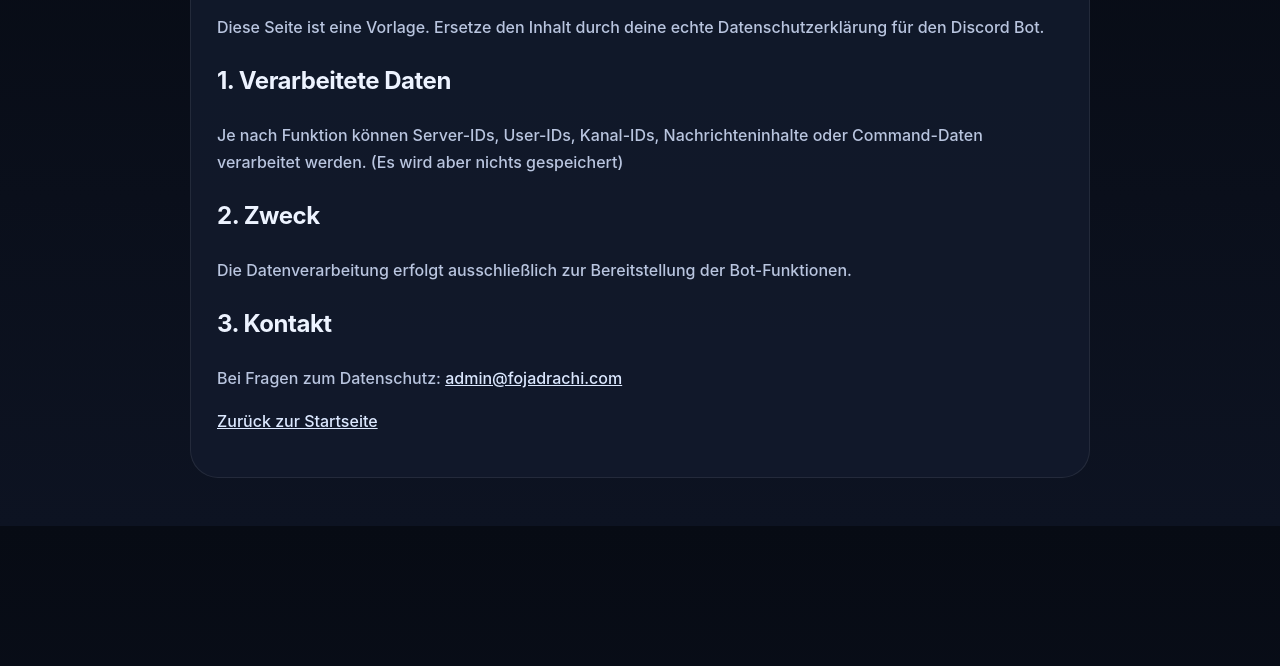
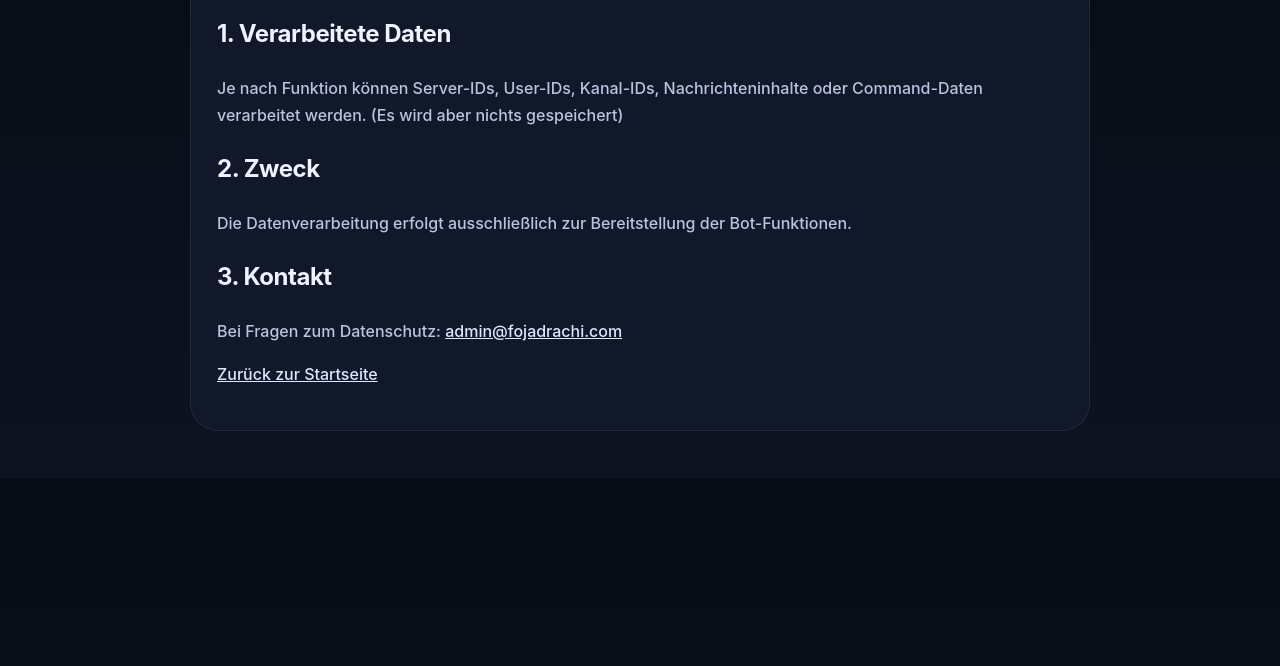
Before and after one commit to fojadrachi/discord-bot-website, a plain HTML site: page privacy.html in a window 1280 px wide. Shown: the part 134-800 px from the top of the page. Drawn offline with Linux system fonts and the light colour scheme.

Commit message:
Update privacy policy content
Removed placeholder text for privacy policy.

```diff
--- a/privacy.html
+++ b/privacy.html
@@ -16,7 +16,6 @@
   <div class="wrap">
     <div class="box">
       <h1>Privacy Policy</h1>
-      <p>Diese Seite ist eine Vorlage. Ersetze den Inhalt durch deine echte Datenschutzerklärung für den Discord Bot.</p>
       <h2>1. Verarbeitete Daten</h2>
       <p>Je nach Funktion können Server-IDs, User-IDs, Kanal-IDs, Nachrichteninhalte oder Command-Daten verarbeitet werden. (Es wird aber nichts gespeichert)</p>
       <h2>2. Zweck</h2>
```
